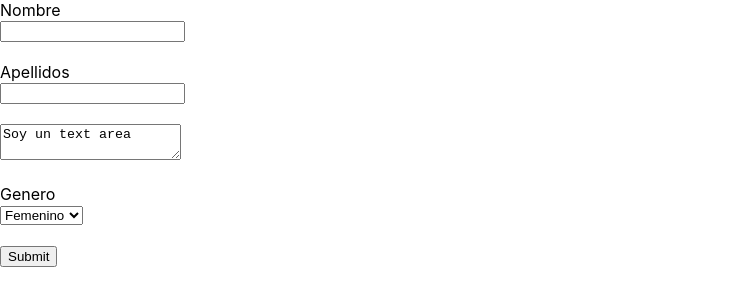
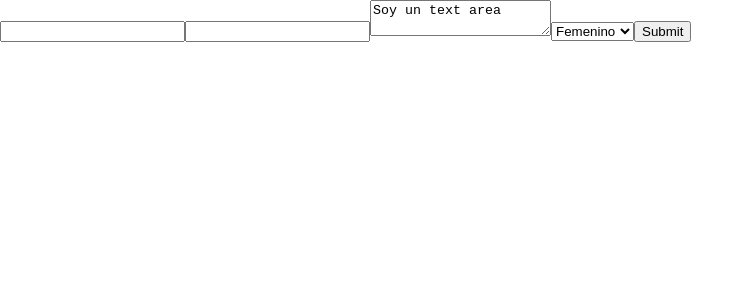
Before and after one commit to apps-camelot/webinar-react, a React (Create React App) app: page / in a window 1280 px wide. Shown: the top 306 px of the page, without its empty margins (0-754 px from the left). Built offline with nearby package versions, Linux system fonts and the light colour scheme.

Commit message:
Ejemplo terminado

```diff
--- a/src/App.js
+++ b/src/App.js
@@ -1,60 +1,36 @@
 import "./App.css";
-import React, { Fragment } from "react";
+import React, { useRef } from "react";
 
 function App() {
+  const form = useRef(null);
+
   const submit = (e) => {
+    console.log(form.current);
+
     e.preventDefault();
-    const data = new FormData(e.target);
+    const data = new FormData(form.current);
 
-    fetch("/api", {
-      method: "POST",
-      body: data,
-      headers: { "Soy-Un-Header": "Hola mundo" },
-    });
-  };
+    let datos = Object.fromEntries(data);
 
-  const espacio = () => {
-    return (
-      <Fragment>
-        <br />
-        <br />
-      </Fragment>
-    );
-  };
+    console.log(datos);
 
-  const Label = (props) => {
-    return (
-      <Fragment>
-        <label>{props.children}</label>
-        <br />
-      </Fragment>
-    );
+    fetch("/api", { method: "POST", body: data })
+      .then((res) => res.json())
+      .then((json) => console.log(json));
   };
 
   return (
     <div>
-      <form onSubmit={submit}>
-        <Label>Nombre</Label>
+      <form ref={form} onSubmit={submit}>
         <input type="text" name="nombre" />
-
-        {espacio()}
-
-        <Label>Apellidos</Label>
         <input type="text" name="apellidos" />
-
-        {espacio()}
 
         <textarea name="contenido">Soy un text area</textarea>
 
-        {espacio()}
-
-        <Label>Genero</Label>
         <select name="genero">
           <option value="femenino">Femenino</option>
           <option value="masculino">Masculino</option>
         </select>
-
-        {espacio()}
 
         <input type="submit" name="Enviar" />
       </form>
```
